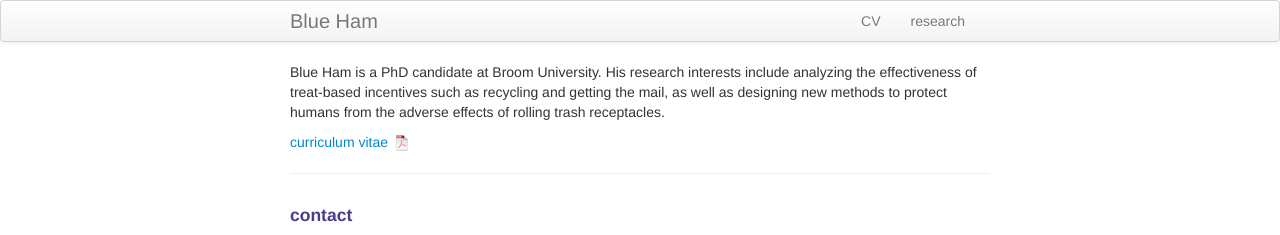
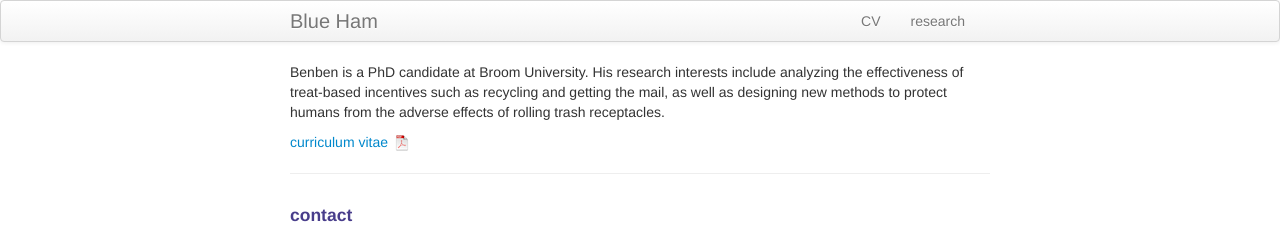
Before and after one commit to bliuSHOU/bliuSHOU.github.io, a Jekyll site: the page built from index.md, in a window 1280 px wide. Shown: the top 235 px of the page. Built offline with Jekyll 4.4.1, drawn with Linux system fonts in a browser that asks for light colours.

Commit message:
update my page

```diff
--- a/index.md
+++ b/index.md
@@ -1,11 +1,11 @@
 ---
 layout: frontpage
-title: Blue Ham
+title: Ben
 description: Blue Ham is a PhD candidate at Broom University.
 keywords: Blue, Ham, treats, recycling, mail, being a good boy
 ---
 
-Blue Ham is a PhD candidate at Broom University. His research interests include analyzing the effectiveness of treat-based incentives such as recycling and getting the mail, as well as designing new methods to protect humans from the adverse effects of rolling trash receptacles.
+Benben is a PhD candidate at Broom University. His research interests include analyzing the effectiveness of treat-based incentives such as recycling and getting the mail, as well as designing new methods to protect humans from the adverse effects of rolling trash receptacles.
 
 [curriculum vitae ![CV as pdf]({{ BASE_PATH }}/pages/icons16/pdf-icon.png)]({{ BASE_PATH }}/assets/CV.pdf)<br/>
 
```
